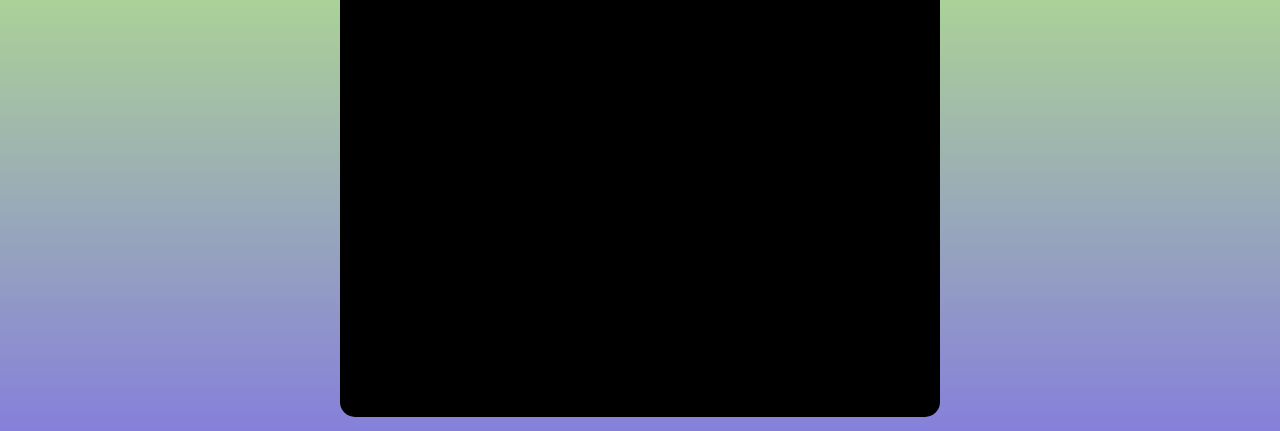
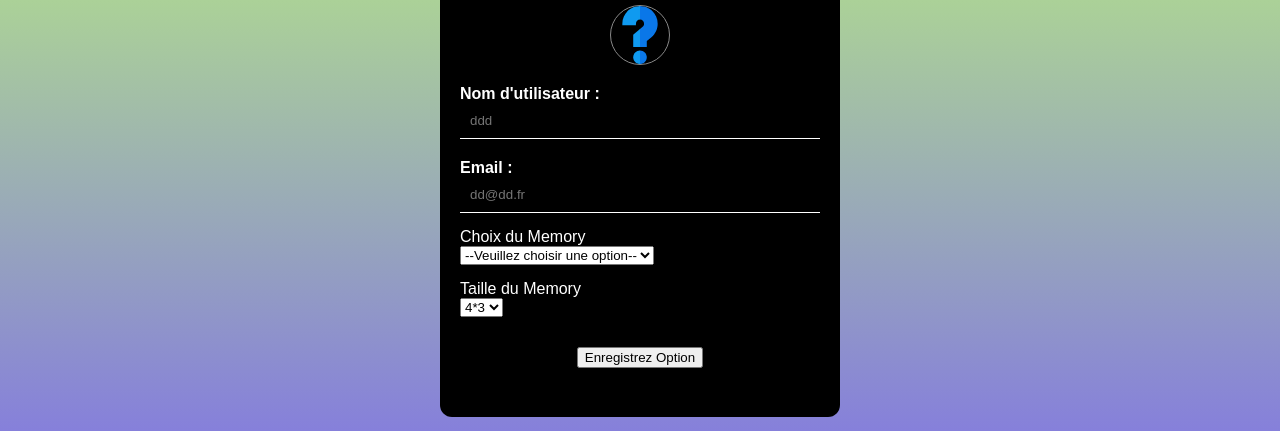
Before and after one commit to magdolnat/Eni-Memory-Magdi, a plain HTML site: page profil.html in a window 1280 px wide. Shown: the part 243-674 px from the top of the page. Drawn offline with Linux system fonts and the light colour scheme.

Commit message:
changement pages html et correction feuille CSS

```diff
--- a/index.html
+++ b/index.html
@@ -38,7 +38,7 @@
             <p>Si vous voulez vous souvenir de votre score. Inscrivez-vous via le formulaire.</p>
             <p>Le jeu garde les 5 meilleures scores.</p>
             <p>Si vous voulez relancer une partie cliquez sur la barre d'espace.</p>
-            <script src="script.js"></script>
+
     </main>
     <script src="script.js"></script>
 </body>
--- a/profil.html
+++ b/profil.html
@@ -18,13 +18,11 @@
                 <li><a href="jouer.html">Jouer</a></li>
             </ul>
         </nav>
-        <main class="profil"></main>
+        <main class="profil">
         <h2>Profil</h2>
-            <div class = "profil-header">
-                <div class="profil-avatar">
+            <div class="profil-header">
                     <img src="./ressources/question.svg" alt="">
                 </div>
-            </div>
 
         <form action="" method="get">
            <fieldset>
@@ -48,9 +46,9 @@
           placeholder="dd@dd.fr"
           title="Saisissez votre adresse email"
              /></fieldset>
-            </form>
 
-         <label for="choix du memory">Choix du Memory</label>
+
+         <label for="choix">Choix du Memory</label>
          <select name="choix" id="choix">
          <option value="">--Veuillez choisir une option--</option>
          <option value="memory-legume">memory-legume</option>
@@ -63,12 +61,14 @@
          <option value="alphabet-scrabble">alphabet-scrabble</option>
          </select>
          <br>
-         <label for="size">Taille du Memory</label>
+         <label for="taille">Taille du Memory</label>
          <select name="taille" id="taille">
             <option value="4*3">4*3</option>
          </select>
-         <button type="submit" class="btn-entregistrer">Enregistrez Option</button>
-
+         <div class="boutons">
+         <button type="submit">Enregistrez Option</button>
+         </div>
+             </form>
          </main>
     </body>
 </html>
--- a/style.css
+++ b/style.css
@@ -33,9 +33,9 @@ nav{
 main{
     background-color: black;
     color: white;
-    max-width: 600px;
-    margin: auto;
-    padding: 20px;
+    max-width: 600px; /*la largeur maximale de la carte*/
+    margin: auto; /*la carte centrée dans ka page*/
+    padding: 20px;/*l’espace entre le bord de la carte et son contenu*/
     border-radius: 15px;
 }
 
@@ -110,38 +110,55 @@ input[type="password"]{
     margin-top: 30px;
 }
 
-label [for="choix du memory"]{
-    font-family: sans-serif;
-    font-size: 1em;
-    padding-right: 10px;
+label {
+    display: block;
+    margin-top: 15px;
 }
-#choix{
-    font-size: 0.9rem;
-    padding: 2px 5px;
-
+.profil h2{
+    text-align: center;
 }
-.profil-avatar img{
-    object-fit: cover; /* Évite la déformation de l'image */
+.profil-header img{
     display: block;
-    width: 300px; /* Définissez une largeur */
-    height: 300px;
-    margin-left: auto;
-    margin-right: auto;
+    width: 60px;
+    height: 60px;
+    margin: 0 auto;
+    border-radius: 50%;
+    border: 1px solid#888;
 }
 .profil{
 
     background-color: black;
     color: white;
-    max-width: 600px;
+    max-width: 400px;
     height: 500px;
     margin: 20px auto;
     padding: 20px;
     box-sizing: border-box;
-    display: flex;
-    flex-direction: column;
-    justify-content: center;
-    align-items:center;
+    border-radius: 12px;
 }
+fieldset{
+    border: none;
+    padding: 0;}
+
+
+    .btn-enregistrer {
+    background: #fffbd5;
+    border: 1px solid #ccc;
+}
+.intro h3 {
+    font-size: 1.2rem;
+    font-weight: normal;
+    margin: 8px 0;
+}
+
+#monBouton {
+    background: none;
+    border: none;
+    color: white;
+    font-size: 0.9rem;
+    cursor: default;
+}
+
 table{
     display: flex;
     justify-content: center;
@@ -161,7 +178,7 @@ td:hover {
     border: 1px black solid;
 }
 
-img {
+td img {
     max-width: 100%;
     height: auto;
 }
```
Also changed, not shown: connexion.html (+2 -4 lines), jouer.html (+3 -2 lines).
